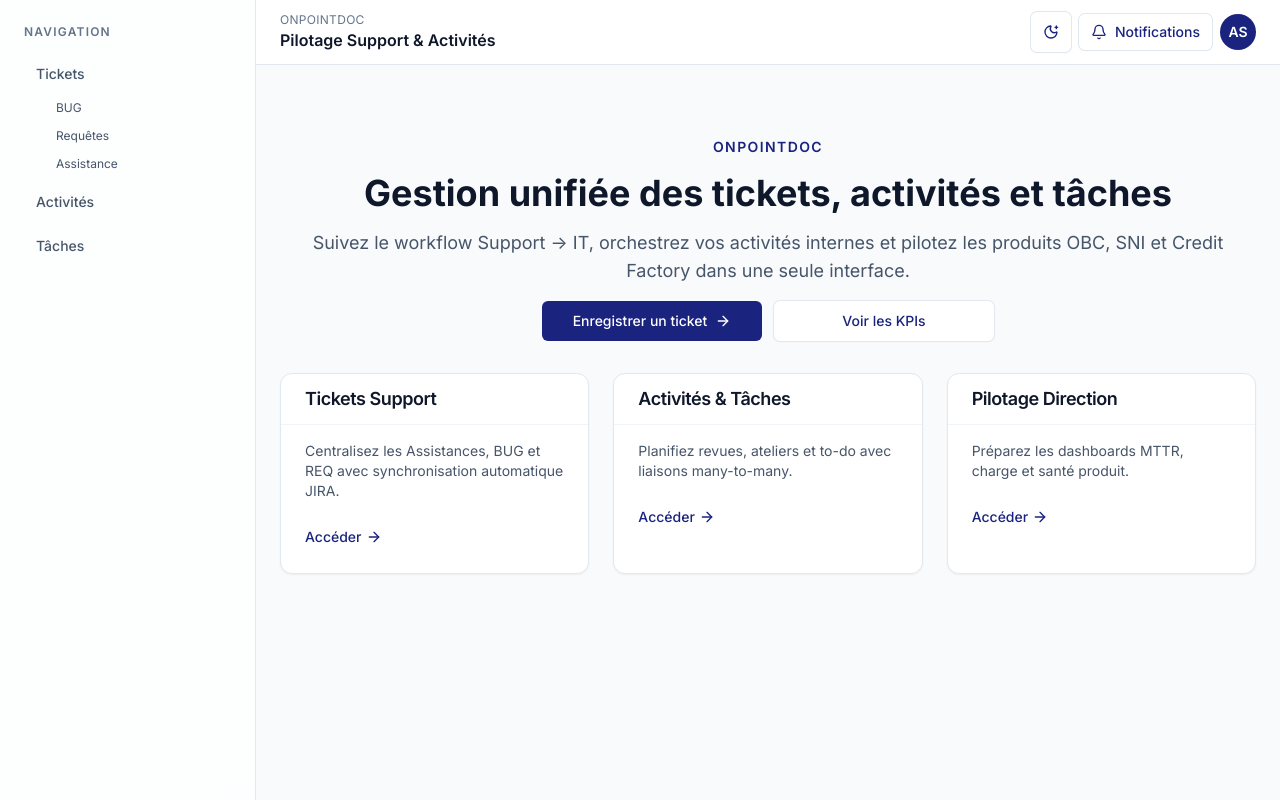
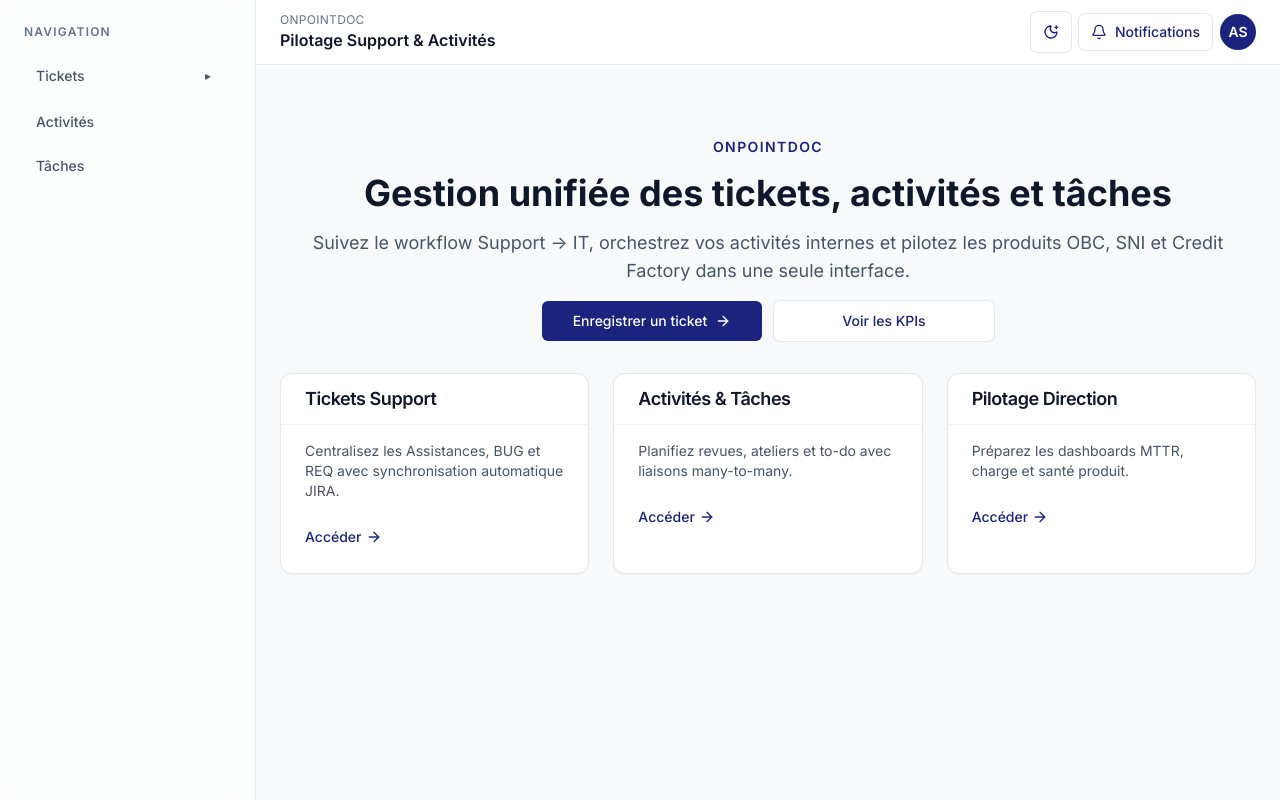
Before and after one commit to stew-nocode/onpointdoc, a Next.js app: page / in a window 1280 px wide. Built offline with nearby package versions, Linux system fonts and the light colour scheme.

Commit message:
feat: sidebar - Tickets pliable (dropdown fermÃ© par dÃ©faut)

```diff
--- a/src/components/layout/sidebar.tsx
+++ b/src/components/layout/sidebar.tsx
@@ -2,6 +2,7 @@
 
 import Link from 'next/link';
 import { usePathname } from 'next/navigation';
+import { useState } from 'react';
 
 import { mainNav } from '@/lib/constants/navigation';
 import { cn } from '@/lib/utils';
@@ -13,6 +14,7 @@ type SidebarProps = {
 export const Sidebar = ({ role = 'agent' }: SidebarProps) => {
   const pathname = usePathname();
   const items = mainNav.filter((item) => item.roles.includes(role));
+  const [ticketsOpen, setTicketsOpen] = useState(false);
 
   return (
     <aside className="hidden lg:flex fixed inset-y-0 left-0 w-64 shrink-0 border-r border-slate-200 bg-white/90 p-6 backdrop-blur supports-[backdrop-filter]:bg-white/70 dark:border-slate-800 dark:bg-slate-900/70 dark:text-slate-100">
@@ -25,22 +27,37 @@ export const Sidebar = ({ role = 'agent' }: SidebarProps) => {
             const isActive = pathname.startsWith(item.href);
             const isTickets = item.segment === 'tickets';
 
+            if (isTickets) {
+              const activeTickets = pathname.startsWith(item.href);
               return (
                 <li key={item.href}>
-                <Link
-                  href={item.href}
+                  <div
                     className={cn(
-                    'flex items-center rounded-lg px-3 py-2 text-sm font-medium transition',
-                    isActive
+                      'flex items-center justify-between rounded-lg px-3 py-2 text-sm font-medium transition',
+                      activeTickets
                         ? 'bg-brand/10 text-brand dark:bg-brand/20 dark:text-brand-foreground'
                         : 'text-slate-600 hover:bg-slate-100 hover:text-slate-900 dark:text-slate-300 dark:hover:bg-slate-800 dark:hover:text-white'
                     )}
                   >
+                    <Link href={item.href} className="flex-1">
                       {item.label}
                     </Link>
+                    <button
+                      type="button"
+                      aria-expanded={ticketsOpen}
+                      aria-controls="submenu-tickets"
+                      onClick={() => setTicketsOpen((v) => !v)}
+                      className="ml-2 rounded-md px-2 py-1 text-xs hover:bg-slate-100 dark:hover:bg-slate-800"
+                    >
+                      {ticketsOpen ? '▾' : '▸'}
+                    </button>
+                  </div>
 
-                {isTickets && (
-                  <ul className="mt-1 space-y-1 pl-5 text-xs font-normal text-slate-600 dark:text-slate-300">
+                  {ticketsOpen && (
+                    <ul
+                      id="submenu-tickets"
+                      className="mt-1 space-y-1 pl-5 text-xs font-normal text-slate-600 dark:text-slate-300"
+                    >
                       <li>
                         <Link
                           href="/gestion/tickets?type=BUG"
@@ -75,6 +92,23 @@ export const Sidebar = ({ role = 'agent' }: SidebarProps) => {
                   )}
                 </li>
               );
+            }
+
+            return (
+              <li key={item.href}>
+                <Link
+                  href={item.href}
+                  className={cn(
+                    'flex items-center rounded-lg px-3 py-2 text-sm font-medium transition',
+                    isActive
+                      ? 'bg-brand/10 text-brand dark:bg-brand/20 dark:text-brand-foreground'
+                      : 'text-slate-600 hover:bg-slate-100 hover:text-slate-900 dark:text-slate-300 dark:hover:bg-slate-800 dark:hover:text-white'
+                  )}
+                >
+                  {item.label}
+                </Link>
+              </li>
+            );
           })}
         </ul>
       </div>
```
Also changed, not shown: 1 other file (tests, documents, lock files or other folders). Lines whose indentation alone changed are shown as unchanged.
